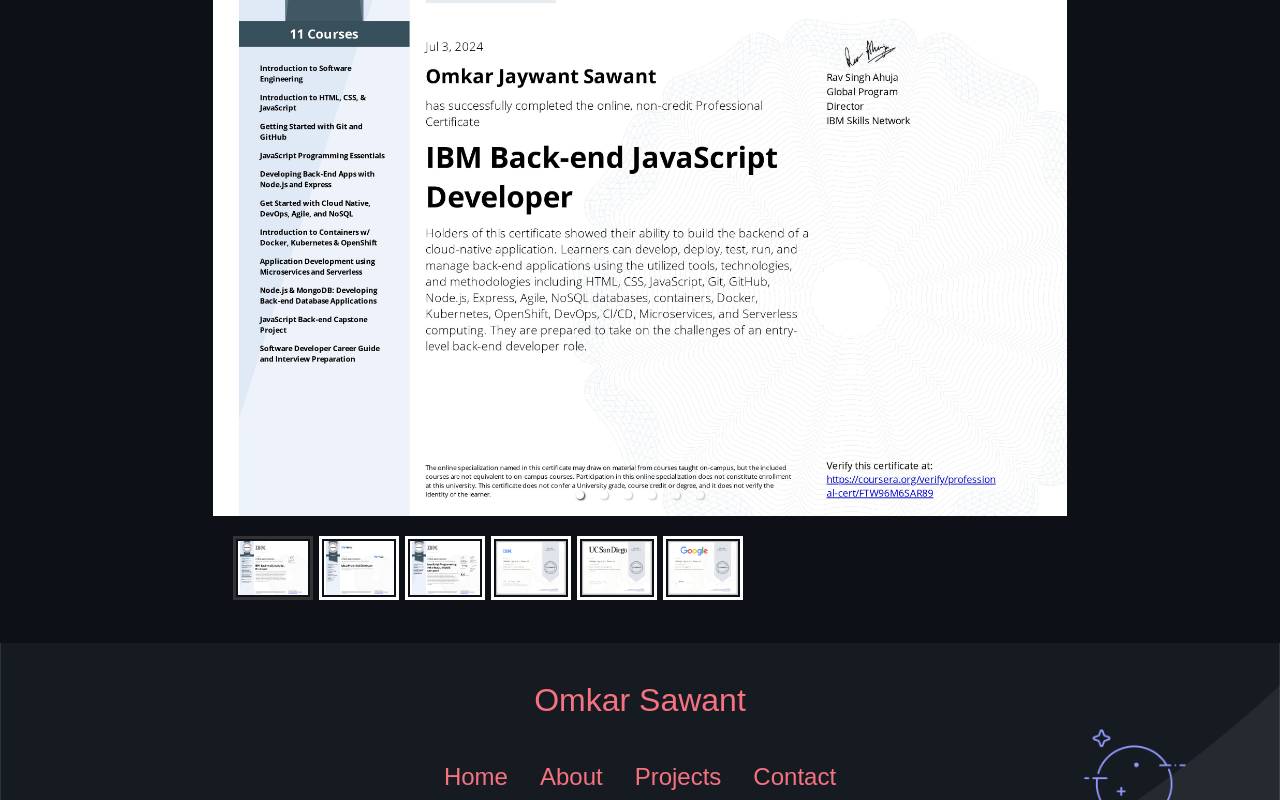
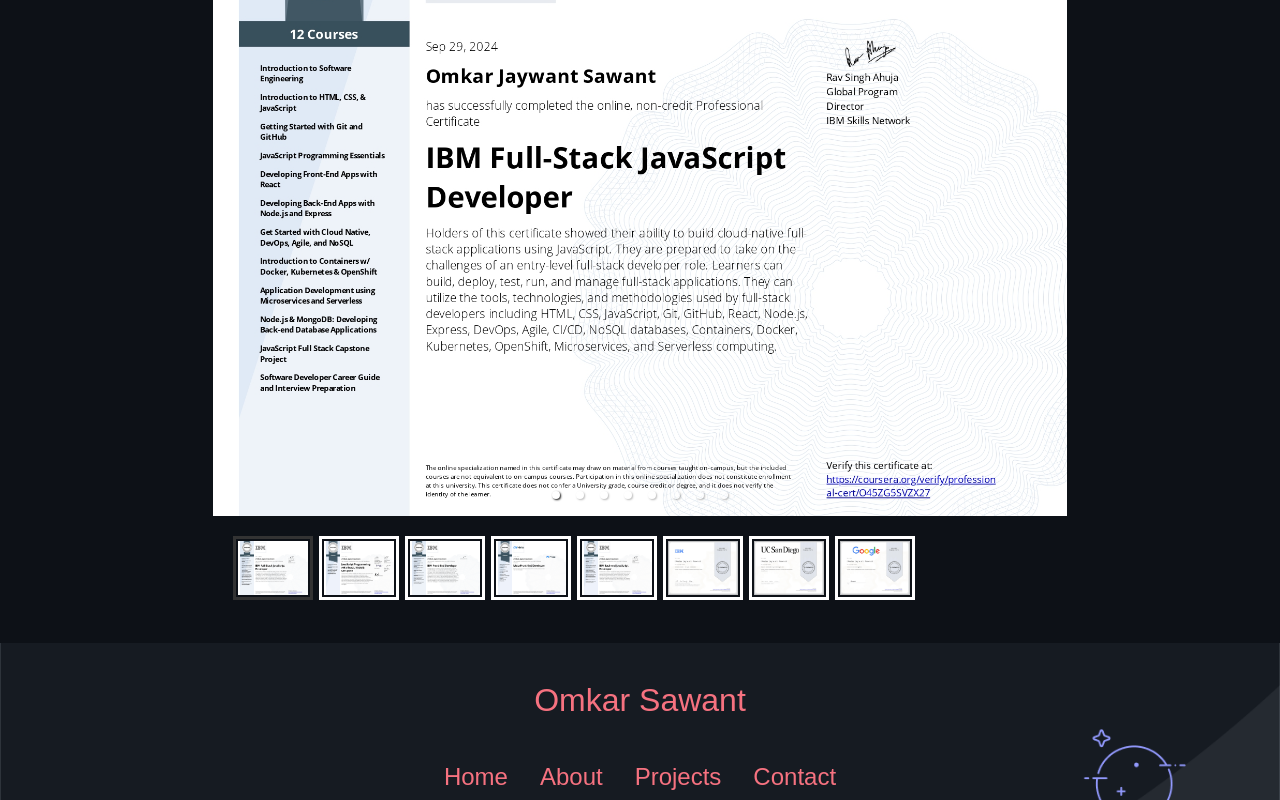
Before and after one commit to OmkarSawantt/Portfolio, a React (Create React App) app: page /about in a window 1280 px wide. Shown: the part 2412-3212 px from the top of the page. Built offline with nearby package versions, Linux system fonts and the light colour scheme; a web font is replaced by a local one.

Commit message:
New Certificates

```diff
--- a/src/components/Certificates.js
+++ b/src/components/Certificates.js
@@ -5,6 +5,9 @@
 import NoSql from '../images/cerificates/NoSql.jpg'
 import Java from '../images/cerificates/java.jpg'
 import Python from '../images/cerificates/python.jpg'
+import FrontendIBM from '../images/cerificates/Frontend_Ibm.jpg'
+import FullstackIBM from '../images/cerificates/FullStack_Ibm.jpg'
+
 import "react-responsive-carousel/lib/styles/carousel.min.css"; // requires a loader
 import { Carousel } from 'react-responsive-carousel';
 
@@ -12,12 +15,14 @@
 
   return (
     <Carousel className=' w-2/3 mb-4 h-full rounded'>
-      <div className='h-auto '><img src={IBM_Backend} alt='cerificate1' /></div>
-      <div className='h-auto '><img src={Meta_Frontend} alt='cerificate2'  /></div>
-      <div className='h-auto '><img src={IBM_JS} alt='cerificate3'  /></div>
-      <div className='h-auto '><img src={NoSql} alt='cerificate4'/></div>
-      <div className='h-auto '><img src={Java} alt='cerificate5' /></div>
-      <div className='h-auto '><img src={Python} alt='cerificate6' /></div>
+      <div className='h-auto '><img src={FullstackIBM} alt='cerificate1' /></div>
+      <div className='h-auto '><img src={IBM_JS} alt='cerificate2'  /></div>
+      <div className='h-auto '><img src={FrontendIBM} alt='cerificate3' /></div>
+      <div className='h-auto '><img src={Meta_Frontend} alt='cerificate4'  /></div>
+      <div className='h-auto '><img src={IBM_Backend} alt='cerificate5' /></div>
+      <div className='h-auto '><img src={NoSql} alt='cerificate6'/></div>
+      <div className='h-auto '><img src={Java} alt='cerificate7' /></div>
+      <div className='h-auto '><img src={Python} alt='cerificate8' /></div>
     </Carousel>
   );
 };
```
Also changed, not shown: src/images/cerificates/Frontend_Ibm.jpg (added), src/images/cerificates/FullStack_Ibm.jpg (added).
